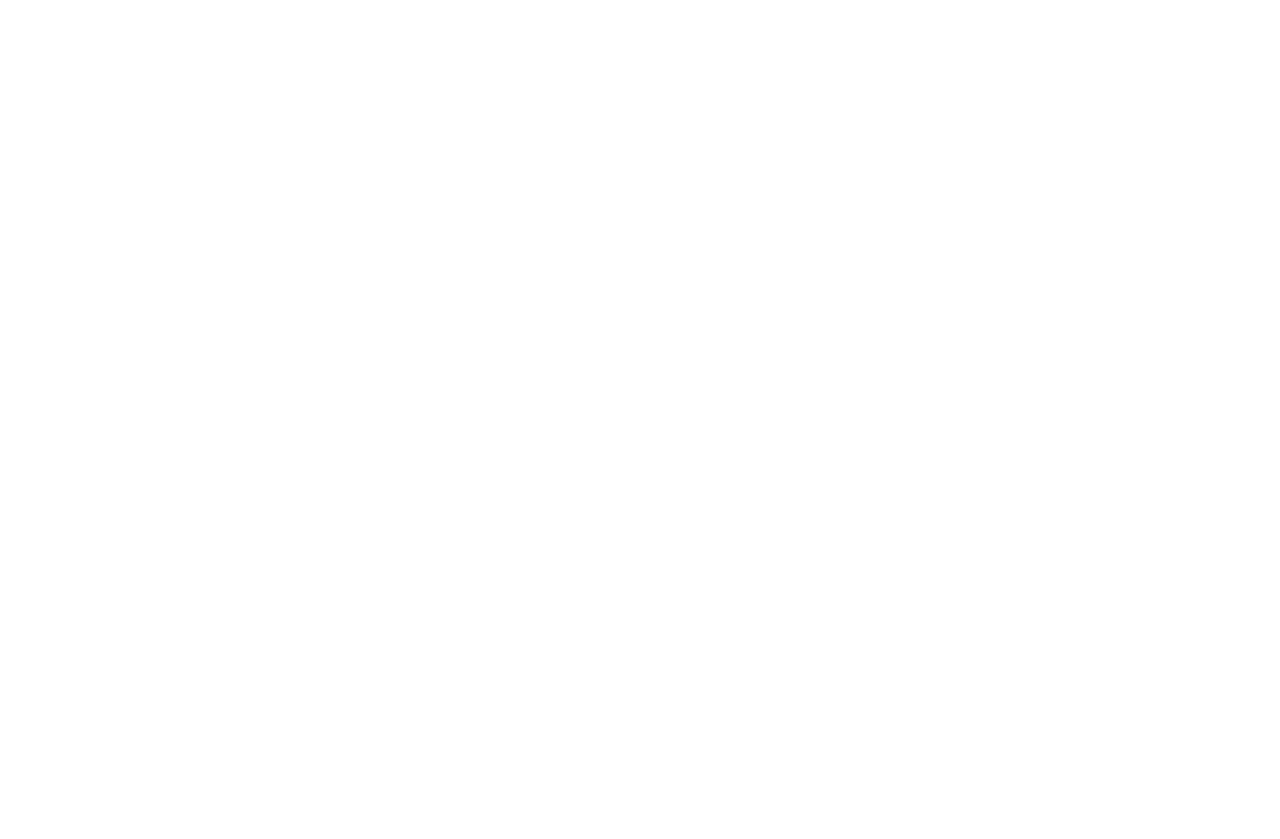
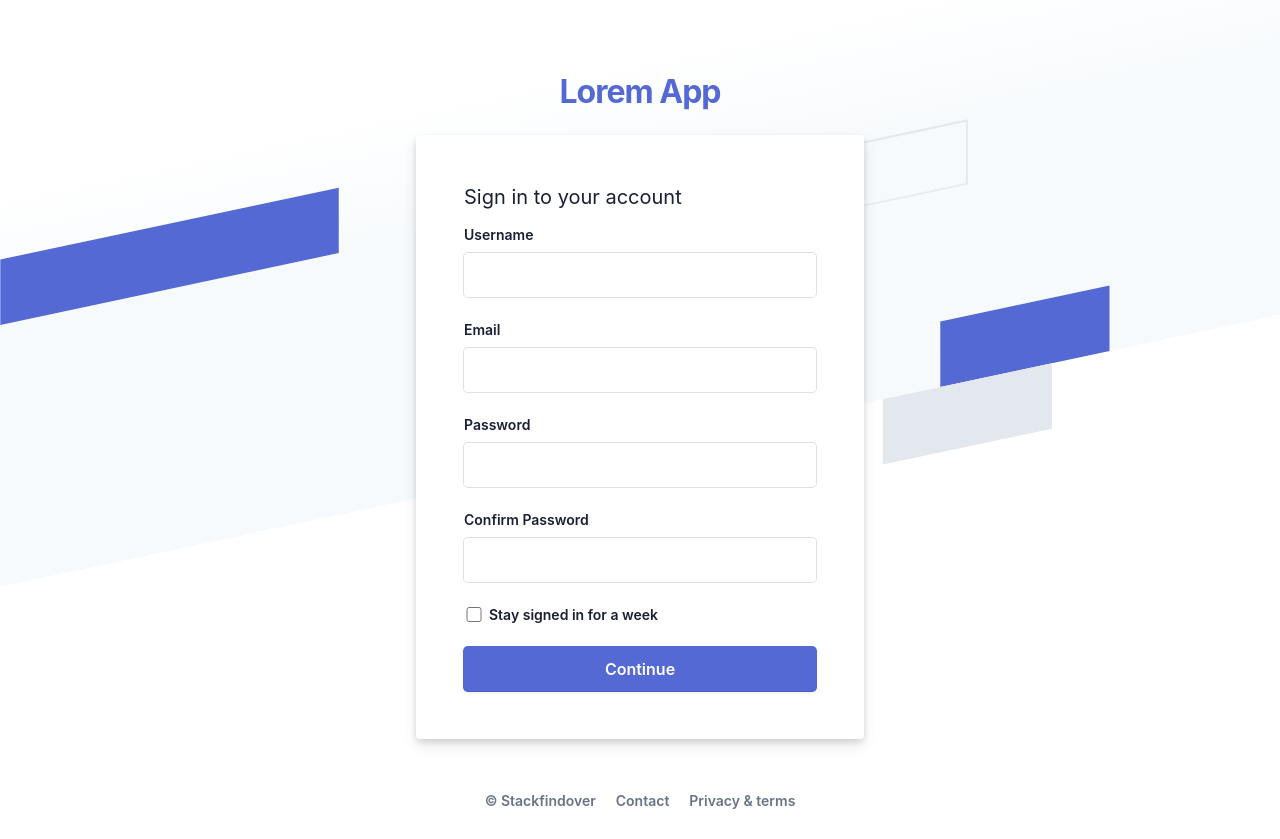
Before and after one commit to CA-G12/Lorem-App, a website: page public/pages/signup/index.html in a window 1280 px wide. Before the commit the page ends 800 px from the top, so only its background shows below. Drawn offline with Linux system fonts and the light colour scheme.

Commit message:
createing sign up form [html, css] Relates #6

```diff
--- a/public/pages/signup/index.html
+++ b/public/pages/signup/index.html
@@ -0,0 +1,93 @@
+<!DOCTYPE html>
+<html lang="en">
+<head>
+    <meta charset="UTF-8">
+    <meta http-equiv="X-UA-Compatible" content="IE=edge">
+    <meta name="viewport" content="width=device-width, initial-scale=1.0">
+    <link rel="stylesheet" href="style.css">
+    <title>Lorem App | Sign Up</title>
+</head>
+<body>
+        <div class="login-root">
+          <div class="box-root flex-flex flex-direction--column" style="min-height: 100vh;flex-grow: 1;">
+            <div class="loginbackground box-background--white padding-top--64">
+              <div class="loginbackground-gridContainer">
+                <div class="box-root flex-flex" style="grid-area: top / start / 8 / end;">
+                  <div class="box-root" style="background-image: linear-gradient(white 0%, rgb(247, 250, 252) 33%); flex-grow: 1;">
+                  </div>
+                </div>
+                <div class="box-root flex-flex" style="grid-area: 4 / 2 / auto / 5;">
+                  <div class="box-root box-divider--light-all-2 animationLeftRight tans3s" style="flex-grow: 1;"></div>
+                </div>
+                <div class="box-root flex-flex" style="grid-area: 6 / start / auto / 2;">
+                  <div class="box-root box-background--blue800" style="flex-grow: 1;"></div>
+                </div>
+                <div class="box-root flex-flex" style="grid-area: 7 / start / auto / 4;">
+                  <div class="box-root box-background--blue animationLeftRight" style="flex-grow: 1;"></div>
+                </div>
+                <div class="box-root flex-flex" style="grid-area: 8 / 4 / auto / 6;">
+                  <div class="box-root box-background--gray100 animationLeftRight tans3s" style="flex-grow: 1;"></div>
+                </div>
+                <div class="box-root flex-flex" style="grid-area: 2 / 15 / auto / end;">
+                  <div class="box-root box-background--cyan200 animationRightLeft tans4s" style="flex-grow: 1;"></div>
+                </div>
+                <div class="box-root flex-flex" style="grid-area: 3 / 14 / auto / end;">
+                  <div class="box-root box-background--blue animationRightLeft" style="flex-grow: 1;"></div>
+                </div>
+                <div class="box-root flex-flex" style="grid-area: 4 / 17 / auto / 20;">
+                  <div class="box-root box-background--gray100 animationRightLeft tans4s" style="flex-grow: 1;"></div>
+                </div>
+                <div class="box-root flex-flex" style="grid-area: 5 / 14 / auto / 17;">
+                  <div class="box-root box-divider--light-all-2 animationRightLeft tans3s" style="flex-grow: 1;"></div>
+                </div>
+              </div>
+            </div>
+            <div class="box-root padding-top--24 flex-flex flex-direction--column" style="flex-grow: 1; z-index: 9;">
+              <div class="box-root padding-top--48 padding-bottom--24 flex-flex flex-justifyContent--center">
+                <h1><a href="#">Lorem App</a></h1>
+              </div>
+              <div class="formbg-outer">
+                <div class="formbg">
+                  <div class="formbg-inner padding-horizontal--48">
+                    <span class="padding-bottom--15">Sign in to your account</span>
+                    <form id="stripe-login">
+                      <div class="field padding-bottom--24">
+                        <label for="username">Username</label>
+                        <input type="text" name="username" id="username" required>
+                      </div>
+                      <div class="field padding-bottom--24">
+                        <label for="email">Email</label>
+                        <input type="email" name="email" id="email" required>
+                      </div>
+                      <div class="field padding-bottom--24">
+                          <label for="password">Password</label>
+                        <input type="password" name="password" id="password" required>
+                      </div>
+                      <div class="field padding-bottom--24">
+                          <label for="confirm-password">Confirm Password</label>
+                        <input type="password" name="confirm-password" id="confirm-password" required>
+                      </div>
+                      <div class="field field-checkbox padding-bottom--24 flex-flex align-center">
+                        <label for="checkbox">
+                          <input type="checkbox" name="checkbox"> Stay signed in for a week
+                        </label>
+                      </div>
+                      <div class="field padding-bottom--23">
+                        <input type="submit" name="submit" value="Continue">
+                      </div>
+                    </form>
+                  </div>
+                </div>
+                <div class="footer-link padding-top--24">
+                  <div class="listing padding-top--24 padding-bottom--24 flex-flex center-center">
+                    <span><a href="#">© Stackfindover</a></span>
+                    <span><a href="#">Contact</a></span>
+                    <span><a href="#">Privacy & terms</a></span>
+                  </div>
+                </div>
+              </div>
+            </div>
+          </div>
+        </div>
+</body>
+</html>
--- a/public/pages/signup/script.js
+++ b/public/pages/signup/script.js
@@ -0,0 +1,3 @@
+
+
+fetch('/login')
--- a/public/pages/signup/style.css
+++ b/public/pages/signup/style.css
@@ -0,0 +1,234 @@
+* {
+    padding: 0;
+    margin: 0;
+    color: #1a1f36;
+    box-sizing: border-box;
+    word-wrap: break-word;
+    font-family: -apple-system,BlinkMacSystemFont,Segoe UI,Roboto,Helvetica Neue,Ubuntu,sans-serif;
+  }
+  body {
+      min-height: 100%;
+      background-color: #ffffff;
+  }
+  h1 {
+      letter-spacing: -1px;
+  }
+  a {
+    color: #5469d4;
+    text-decoration: unset;
+  }
+  .login-root {
+      background: #fff;
+      display: flex;
+      width: 100%;
+      min-height: 100vh;
+      overflow: hidden;
+  }
+  .loginbackground {
+      min-height: 692px;
+      position: fixed;
+      bottom: 0;
+      left: 0;
+      right: 0;
+      top: 0;
+      z-index: 0;
+      overflow: hidden;
+  }
+  .flex-flex {
+      display: flex;
+  }
+  .align-center {
+    align-items: center;
+  }
+  .center-center {
+    align-items: center;
+    justify-content: center;
+  }
+  .box-root {
+      box-sizing: border-box;
+  }
+  .flex-direction--column {
+      -ms-flex-direction: column;
+      flex-direction: column;
+  }
+  .loginbackground-gridContainer {
+      display: -ms-grid;
+      display: grid;
+      -ms-grid-columns: [start] 1fr [left-gutter] (86.6px)[16] [left-gutter] 1fr [end];
+      grid-template-columns: [start] 1fr [left-gutter] repeat(16,86.6px) [left-gutter] 1fr [end];
+      -ms-grid-rows: [top] 1fr [top-gutter] (64px)[8] [bottom-gutter] 1fr [bottom];
+      grid-template-rows: [top] 1fr [top-gutter] repeat(8,64px) [bottom-gutter] 1fr [bottom];
+      justify-content: center;
+      margin: 0 -2%;
+      transform: rotate(-12deg) skew(-12deg);
+  }
+  .box-divider--light-all-2 {
+      box-shadow: inset 0 0 0 2px #e3e8ee;
+  }
+  .box-background--blue {
+      background-color: #5469d4;
+  }
+  .box-background--white {
+    background-color: #ffffff;
+  }
+  .box-background--blue800 {
+      background-color: #212d63;
+  }
+  .box-background--gray100 {
+      background-color: #e3e8ee;
+  }
+  .box-background--cyan200 {
+      background-color: #7fd3ed;
+  }
+  .padding-top--64 {
+    padding-top: 64px;
+  }
+  .padding-top--24 {
+    padding-top: 24px;
+  }
+  .padding-top--48 {
+    padding-top: 48px;
+  }
+  .padding-bottom--24 {
+    padding-bottom: 24px;
+  }
+  .padding-horizontal--48 {
+    padding: 48px;
+  }
+  .padding-bottom--15 {
+    padding-bottom: 15px;
+  }
+
+
+  .flex-justifyContent--center {
+    -ms-flex-pack: center;
+    justify-content: center;
+  }
+
+  .formbg {
+      margin: 0px auto;
+      width: 100%;
+      max-width: 448px;
+      background: white;
+      border-radius: 4px;
+      box-shadow: rgba(60, 66, 87, 0.12) 0px 7px 14px 0px, rgba(0, 0, 0, 0.12) 0px 3px 6px 0px;
+  }
+  span {
+      display: block;
+      font-size: 20px;
+      line-height: 28px;
+      color: #1a1f36;
+  }
+  label {
+      margin-bottom: 10px;
+  }
+  .reset-pass a,label {
+      font-size: 14px;
+      font-weight: 600;
+      display: block;
+  }
+  .reset-pass > a {
+      text-align: right;
+      margin-bottom: 10px;
+  }
+  .grid--50-50 {
+      display: grid;
+      grid-template-columns: 50% 50%;
+      align-items: center;
+  }
+
+  .field input {
+      font-size: 16px;
+      line-height: 28px;
+      padding: 8px 16px;
+      width: 100%;
+      min-height: 44px;
+      border: unset;
+      border-radius: 4px;
+      outline-color: rgb(84 105 212 / 0.5);
+      background-color: rgb(255, 255, 255);
+      box-shadow: rgba(0, 0, 0, 0) 0px 0px 0px 0px,
+                  rgba(0, 0, 0, 0) 0px 0px 0px 0px,
+                  rgba(0, 0, 0, 0) 0px 0px 0px 0px,
+                  rgba(60, 66, 87, 0.16) 0px 0px 0px 1px,
+                  rgba(0, 0, 0, 0) 0px 0px 0px 0px,
+                  rgba(0, 0, 0, 0) 0px 0px 0px 0px,
+                  rgba(0, 0, 0, 0) 0px 0px 0px 0px;
+  }
+
+  input[type="submit"] {
+      background-color: rgb(84, 105, 212);
+      box-shadow: rgba(0, 0, 0, 0) 0px 0px 0px 0px,
+                  rgba(0, 0, 0, 0) 0px 0px 0px 0px,
+                  rgba(0, 0, 0, 0.12) 0px 1px 1px 0px,
+                  rgb(84, 105, 212) 0px 0px 0px 1px,
+                  rgba(0, 0, 0, 0) 0px 0px 0px 0px,
+                  rgba(0, 0, 0, 0) 0px 0px 0px 0px,
+                  rgba(60, 66, 87, 0.08) 0px 2px 5px 0px;
+      color: #fff;
+      font-weight: 600;
+      cursor: pointer;
+  }
+  .field-checkbox input {
+      width: 20px;
+      height: 15px;
+      margin-right: 5px;
+      box-shadow: unset;
+      min-height: unset;
+  }
+  .field-checkbox label {
+      display: flex;
+      align-items: center;
+      margin: 0;
+  }
+  a.ssolink {
+      display: block;
+      text-align: center;
+      font-weight: 600;
+  }
+  .footer-link span {
+      font-size: 14px;
+      text-align: center;
+  }
+  .listing a {
+      color: #697386;
+      font-weight: 600;
+      margin: 0 10px;
+  }
+
+  .animationRightLeft {
+    animation: animationRightLeft 2s ease-in-out infinite;
+  }
+  .animationLeftRight {
+    animation: animationLeftRight 2s ease-in-out infinite;
+  }
+  .tans3s {
+    animation: animationLeftRight 3s ease-in-out infinite;
+  }
+  .tans4s {
+    animation: animationLeftRight 4s ease-in-out infinite;
+  }
+
+  @keyframes animationLeftRight {
+    0% {
+      transform: translateX(0px);
+    }
+    50% {
+      transform: translateX(1000px);
+    }
+    100% {
+      transform: translateX(0px);
+    }
+  }
+
+  @keyframes animationRightLeft {
+    0% {
+      transform: translateX(0px);
+    }
+    50% {
+      transform: translateX(-1000px);
+    }
+    100% {
+      transform: translateX(0px);
+    }
+  }
```
Also changed, not shown: public/index.html (+1 -1 lines).
